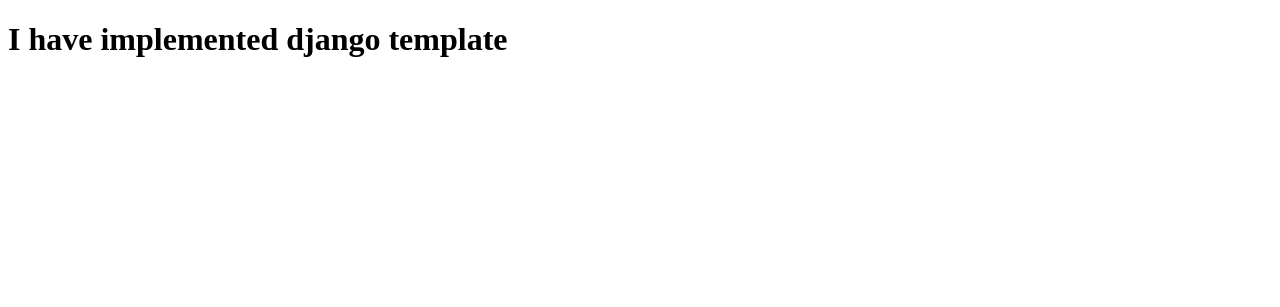
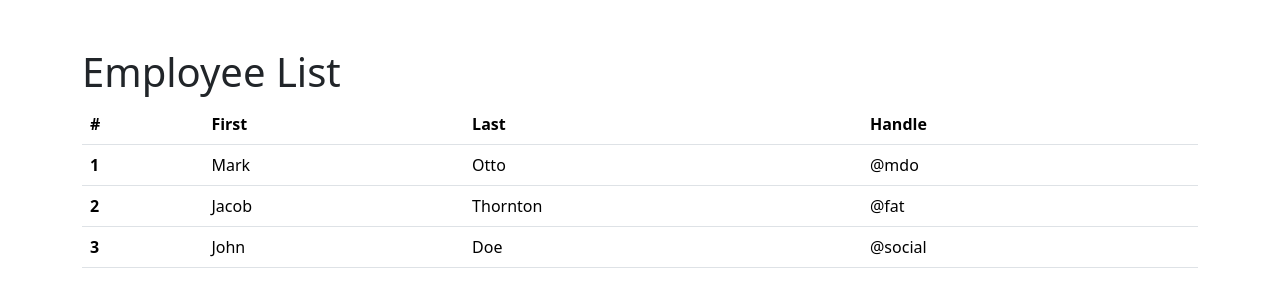
Before and after one commit to premchandlinga-sketch/djangobasic, a Django app: page / in a window 1280 px wide. Shown: the top 307 px of the page. Run offline with Django 5.2, Linux system fonts and the light colour scheme.

Commit message:
Integrated Bootstrap into templates

```diff
--- a/templates/home.html
+++ b/templates/home.html
@@ -4,8 +4,43 @@
     <meta charset="UTF-8">
     <meta name="viewport" content="width=device-width, initial-scale=1.0">
     <title>Django Basics</title>
+    <link href="https://cdn.jsdelivr.net/npm/bootstrap@5.3.8/dist/css/bootstrap.min.css" rel="stylesheet" integrity="sha384-sRIl4kxILFvY47J16cr9ZwB07vP4J8+LH7qKQnuqkuIAvNWLzeN8tE5YBujZqJLB" crossorigin="anonymous">
+    <script src="https://cdn.jsdelivr.net/npm/bootstrap@5.3.8/dist/js/bootstrap.bundle.min.js" integrity="sha384-FKyoEForCGlyvwx9Hj09JcYn3nv7wiPVlz7YYwJrWVcXK/BmnVDxM+D2scQbITxI" crossorigin="anonymous"></script>
 </head>
 <body>
-    <h1>I have implemented django template</h1>
+    <div class = "container pt-5">
+        <h1>Employee List</h1>
+        <table class="table">
+  <thead>
+    <tr>
+      <th scope="col">#</th>
+      <th scope="col">First</th>
+      <th scope="col">Last</th>
+      <th scope="col">Handle</th>
+    </tr>
+  </thead>
+  <tbody>
+    <tr>
+      <th scope="row">1</th>
+      <td>Mark</td>
+      <td>Otto</td>
+      <td>@mdo</td>
+    </tr>
+    <tr>
+      <th scope="row">2</th>
+      <td>Jacob</td>
+      <td>Thornton</td>
+      <td>@fat</td>
+    </tr>
+    <tr>
+      <th scope="row">3</th>
+      <td>John</td>
+      <td>Doe</td>
+      <td>@social</td>
+    </tr>
+  </tbody>
+</table>
+    </div>
+
 </body>
 </html>
```
